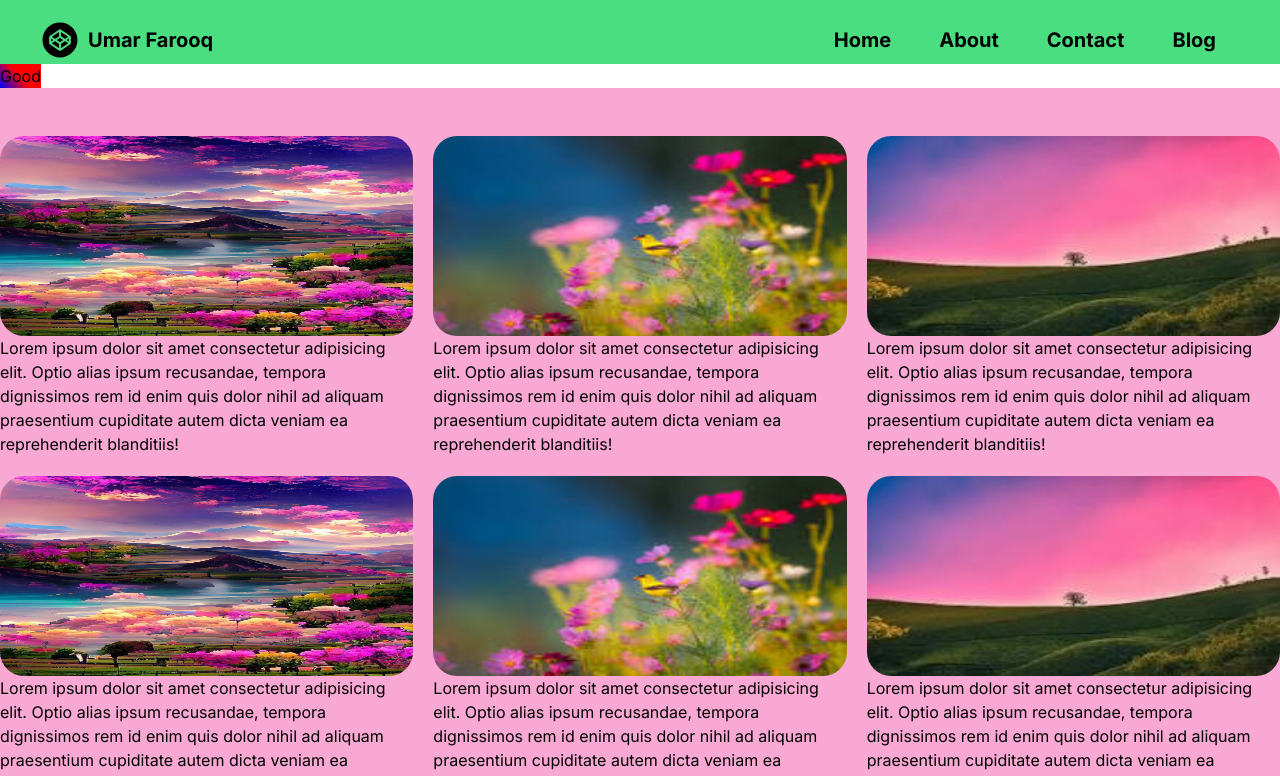
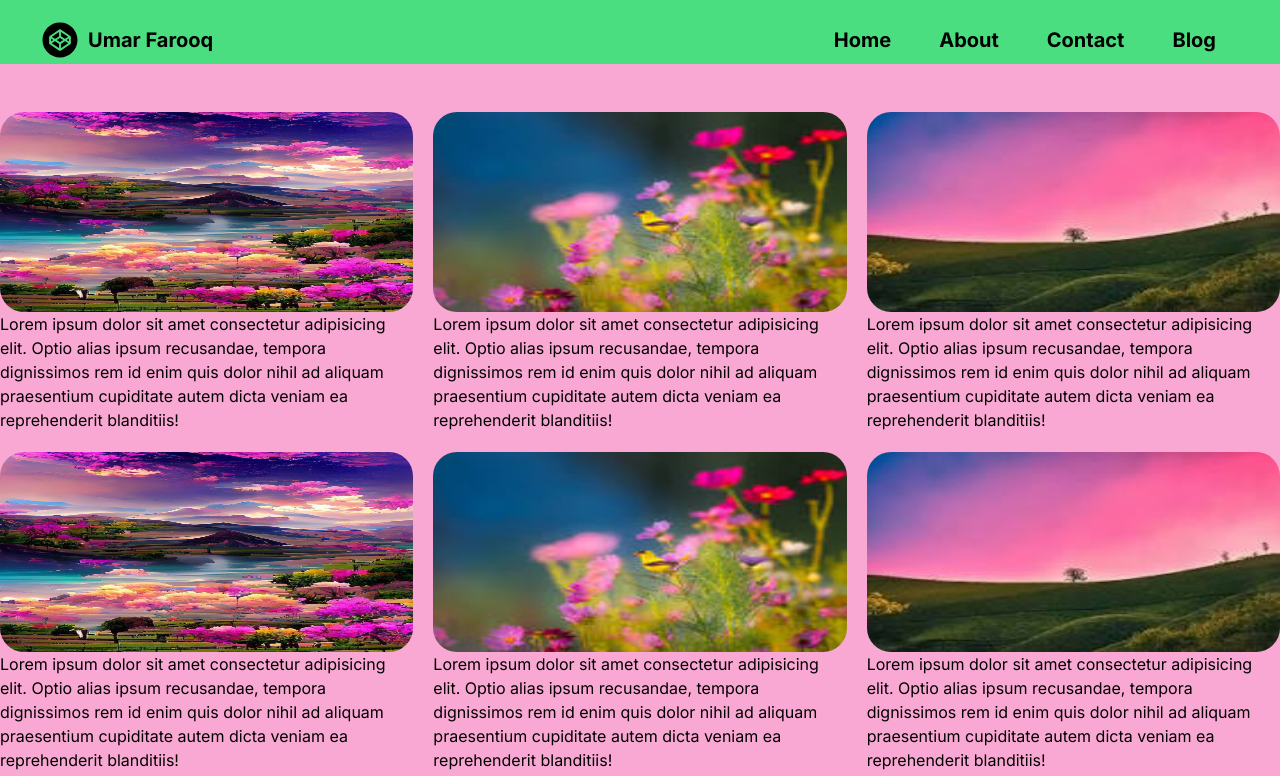
Before and after one commit to Umar-Farooq-217/firebase, a Next.js app: page / in a window 1280 px wide. Shown: the top 776 px of the page. Built offline with nearby package versions, Linux system fonts and the light colour scheme.

Commit message:
firebase

```diff
--- a/app/page.js
+++ b/app/page.js
@@ -9,9 +9,7 @@ export default function Home() {
  <div>
 
  <Navbar/>
- <div>
-  <button className='good'>Good</button>
- </div>
+
 
  <div className='bg-pink-300 sm:pt-12  grid lg:grid-cols-3 md:grid-cols-2 sm:grid-cols-1 gap-5'>
 
```
